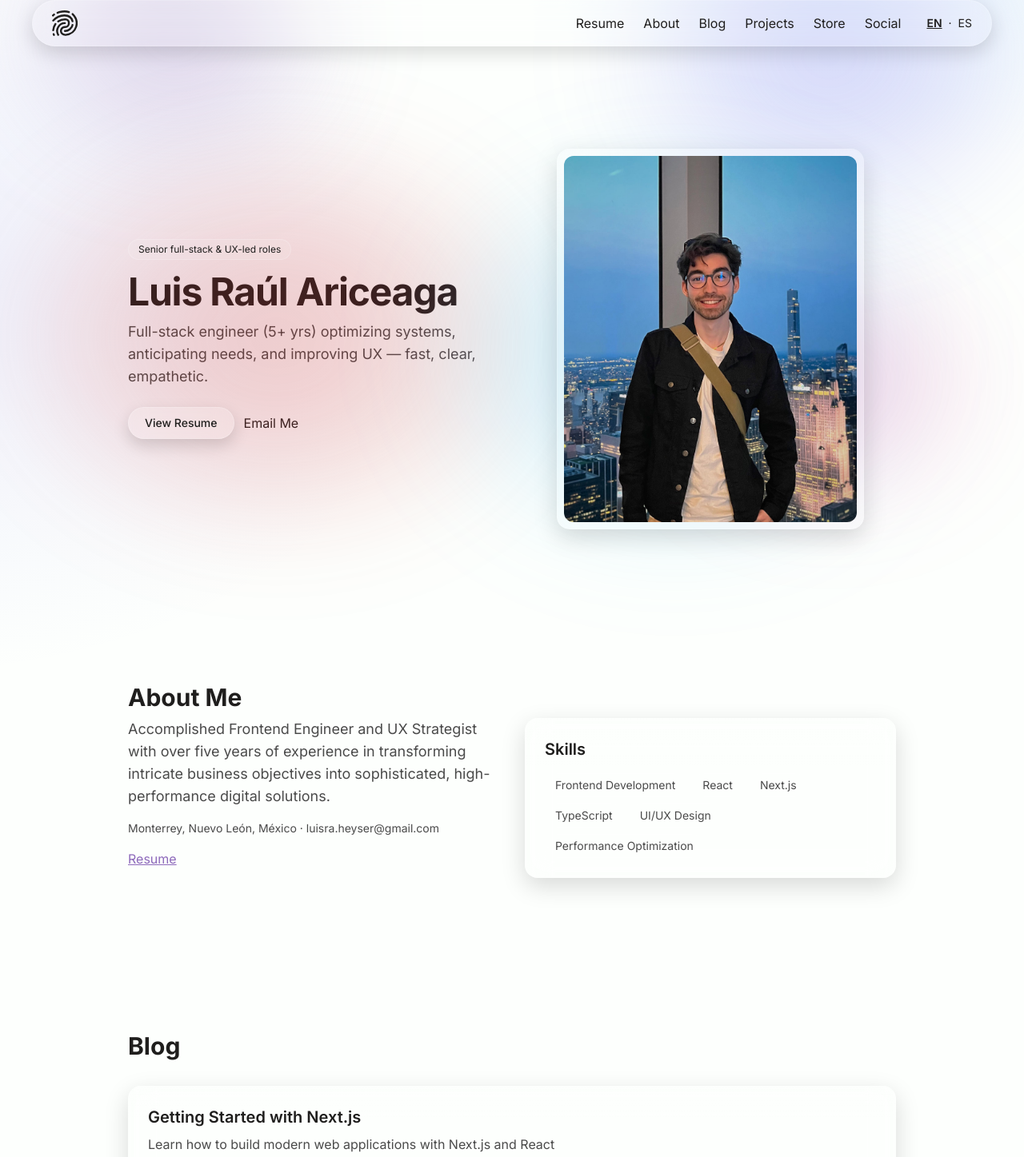
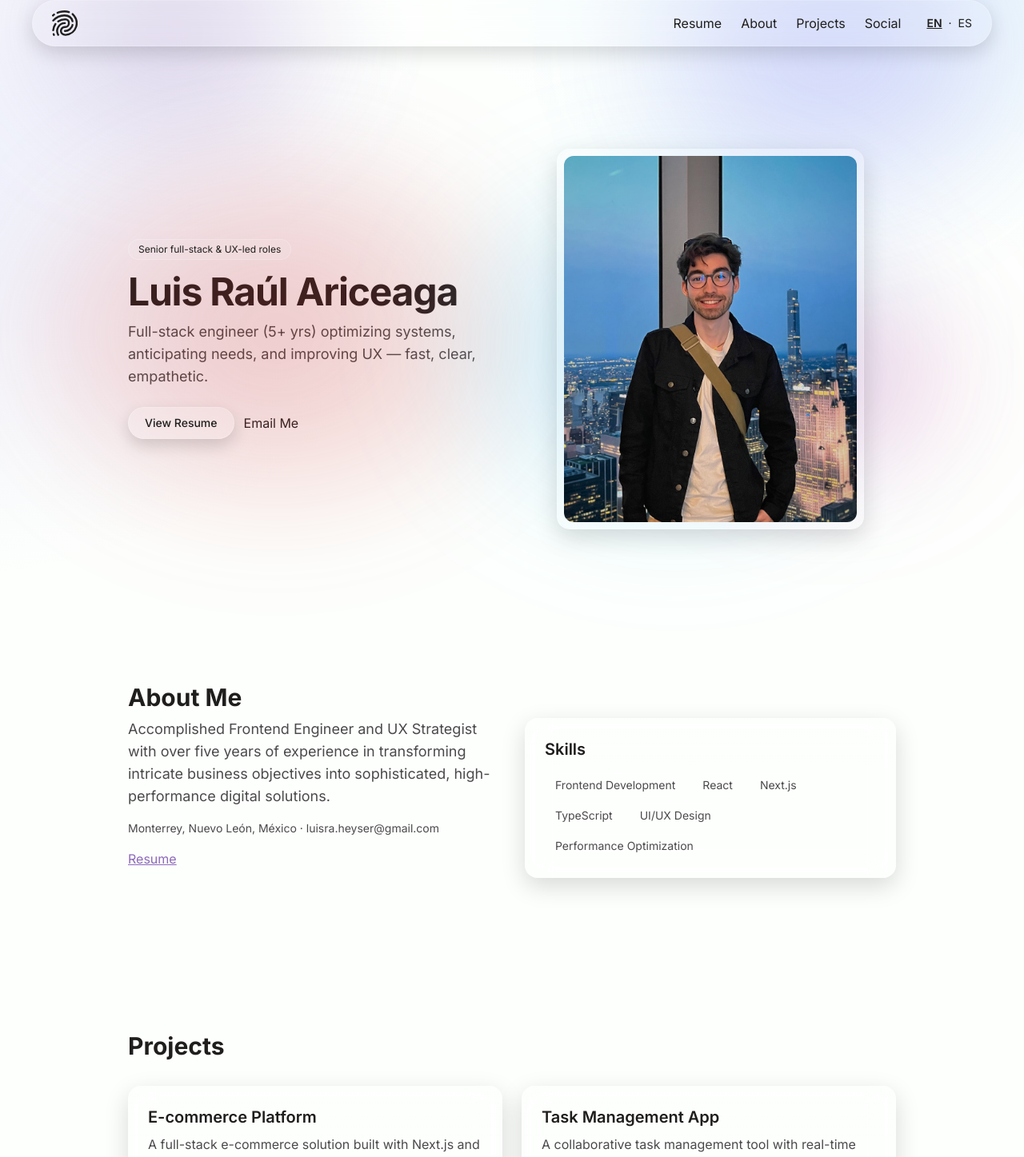
Before and after one commit to HeyserY2K/portfolio-LuisRaulAriceaga, a Next.js app in the folder my-portfolio/: page /en in a window 1280 px wide. Shown: the top 1447 px of the page at 80% size. Built offline with nearby package versions, Linux system fonts and the light colour scheme; no server answers.

Commit message:
refactor(secciones): comentar componentes deshabilitados para desarrollo futuro en Home y Header

```diff
--- a/my-portfolio/app/[locale]/page.tsx
+++ b/my-portfolio/app/[locale]/page.tsx
@@ -1,8 +1,8 @@
 import Hero from '../components/sections/Hero';
 import AboutSection from '../components/sections/AboutSection';
-import BlogList from '../components/sections/BlogList';
+// import BlogList from '../components/sections/BlogList'; //TODO: Disabled, future development
 import ProjectsGrid from '../components/sections/ProjectsGrid';
-import StoreTeaser from '../components/sections/StoreTeaser';
+// import StoreTeaser from '../components/sections/StoreTeaser'; //TODO: Disabled, future development
 import SocialLinks from '../components/sections/SocialLinks';
 
 export default function Home() {
@@ -10,9 +10,9 @@ export default function Home() {
     <div className="flex flex-col gap-16">
       <Hero />
       <AboutSection />
-      <BlogList />
+      {/* <BlogList /> */}
       <ProjectsGrid />
-      <StoreTeaser />
+      {/* <StoreTeaser /> */}
       <SocialLinks />
     </div>
   );
--- a/my-portfolio/app/components/Header.tsx
+++ b/my-portfolio/app/components/Header.tsx
@@ -35,6 +35,7 @@ const Header = () => {
 
       <nav aria-label={t('nav.aria.main')}>
         <ul className="flex items-center gap-6">
+          {/* #Disabled for better ux */}
           {/* <li>
             <Link href={prefix} aria-label={t('nav.aria.home')}>
               <span className="text-[var(--text-primary)] hover:text-[var(--brand-accent)]">
@@ -56,13 +57,14 @@ const Header = () => {
               </span>
             </Link>
           </li>
-          <li>
+          {/* #Disabled, future development */}
+          {/* <li>
             <Link href={`${prefix}/sections/blog`} aria-label={t('nav.aria.blog')}>
               <span className="text-[var(--text-primary)] hover:text-[var(--brand-accent)]">
                 {t('nav.blog')}
               </span>
             </Link>
-          </li>
+          </li> */}
           <li>
             <Link href={`${prefix}/sections/projects`} aria-label={t('nav.aria.projects')}>
               <span className="text-[var(--text-primary)] hover:text-[var(--brand-accent)]">
@@ -70,13 +72,14 @@ const Header = () => {
               </span>
             </Link>
           </li>
-          <li>
+          {/* #Disabled, future development */}
+          {/* <li>
             <Link href={`${prefix}/sections/store`} aria-label={t('nav.aria.store')}>
               <span className="text-[var(--text-primary)] hover:text-[var(--brand-accent)]">
                 {t('nav.store')}
               </span>
             </Link>
-          </li>
+          </li> */}
           <li>
             <Link href={`${prefix}/sections/social`} aria-label={t('nav.aria.social')}>
               <span className="text-[var(--text-primary)] hover:text-[var(--brand-accent)]">
```
